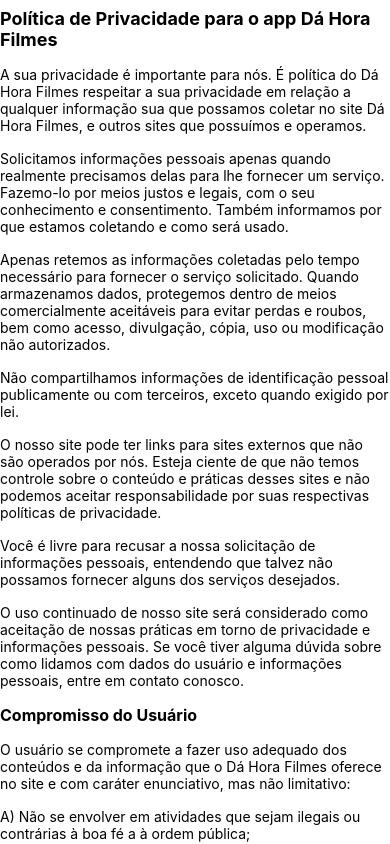
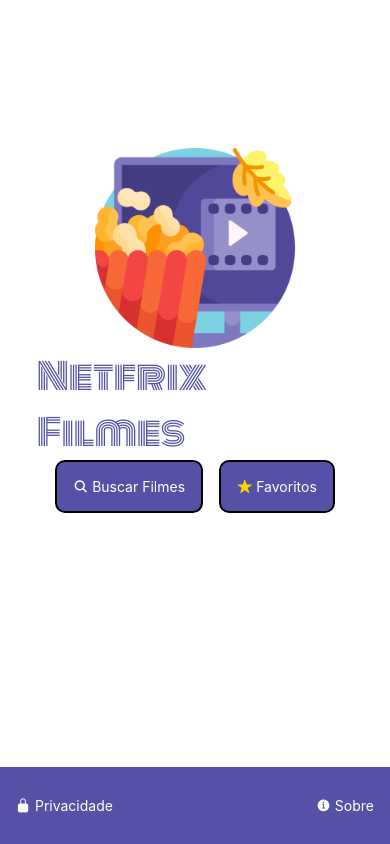
Before and after one commit to rafael-tecinternet/netfrix, a React Native app: screen / in a window 390 px wide. Built offline with nearby package versions, Linux system fonts and the light colour scheme.

Commit message:
Update App.js

```diff
--- a/App.js
+++ b/App.js
@@ -9,7 +9,7 @@
   return (
     <>
       <StatusBar barStyle="default" />
-      <Privacidade />
+      <Home />
     </>
   );
 };
```
